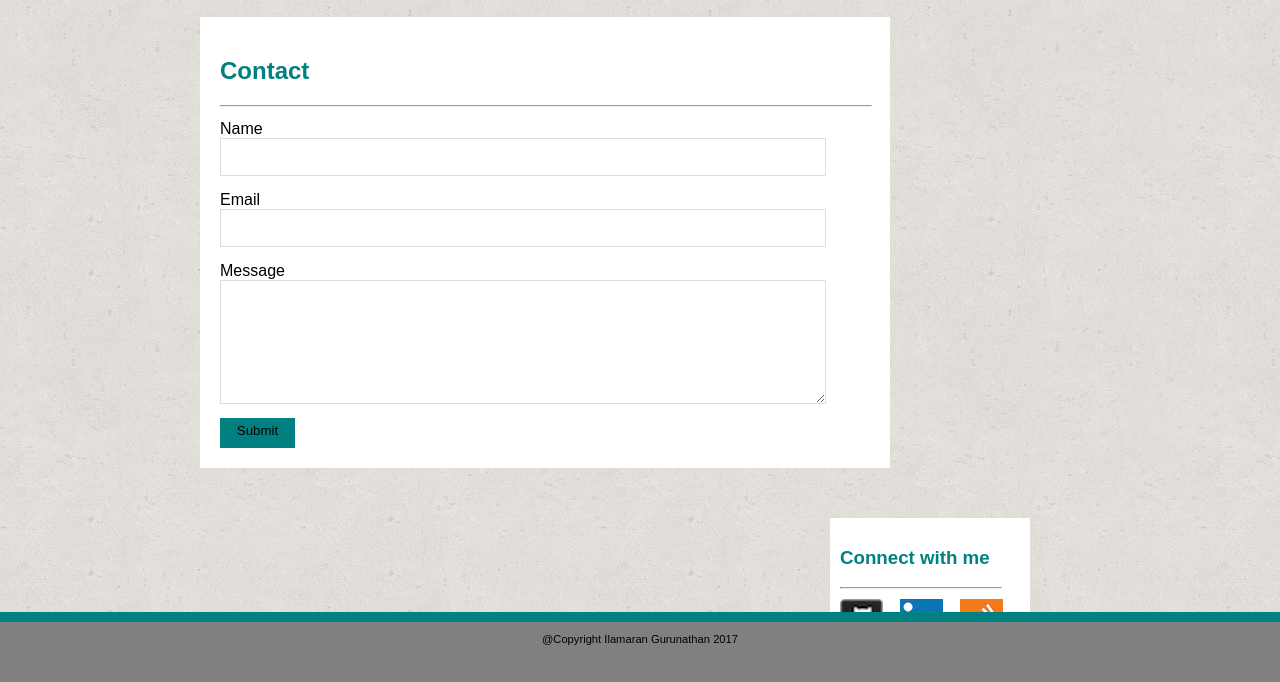
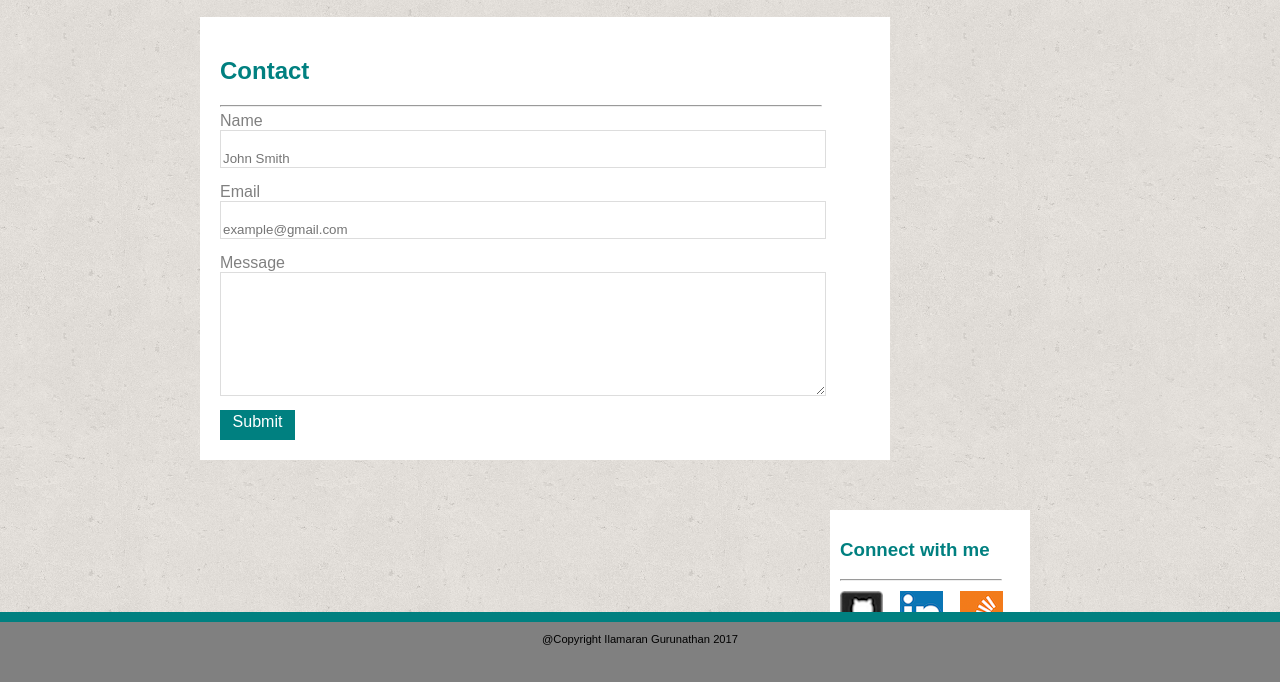
Before and after one commit to ilamarang/Basic-Portfolio, a plain HTML site: page contact.html in a window 1280 px wide. Shown: the part 118-800 px from the top of the page. Drawn offline with Linux system fonts and the light colour scheme.

Commit message:
Fixed alignment and text issues with Contact page

```diff
--- a/assets/css/style.css
+++ b/assets/css/style.css
@@ -243,7 +243,7 @@ ul.social_media {
 #connect #form {
 
 	width:600px;
-
+	color: grey;
 }
 
 #connect #form span {
@@ -252,6 +252,11 @@ ul.social_media {
 	padding-top:5px;
 
 }
+#connect_hr {
+	width: 600px;
+	margin:0;
+	color: grey;
+}
 
 #connect #form input {
 
@@ -259,6 +264,7 @@ ul.social_media {
 	border:0px;
 	padding-top:20px;
 	margin-bottom:10px;
+
 
 }
 
@@ -294,7 +300,10 @@ ul.social_media {
 	height:30px;
 	padding:0px 0px 5px 0px;
 	margin:10px 16px 0px 0px;
+	font-size: 1em;
 	background-color: teal;
+	color: white;
+	text-align: center;
 
 }
 
--- a/contact.html
+++ b/contact.html
@@ -31,15 +31,15 @@
 				<div id="connect">
 
 					<h1>Contact</h1>
-					<hr>
+					<hr id="connect_hr">
 
 					<div id="form">
 						<form action="#">
 							<span>Name</span>
 
-							<input type="text" name="name" class="name" />
+							<input type="text" name="name" placeholder= "John Smith" class="name" />
 							<span>Email</span>
-							<input type="text" name="email" class="email"/>
+							<input type="text" name="email" placeholder= "example@gmail.com" class="email"/>
 							<span>Message</span>
 							<textarea class="message"></textarea>
 							<input type="submit" name="submite" value="Submit" class="submit">
```
